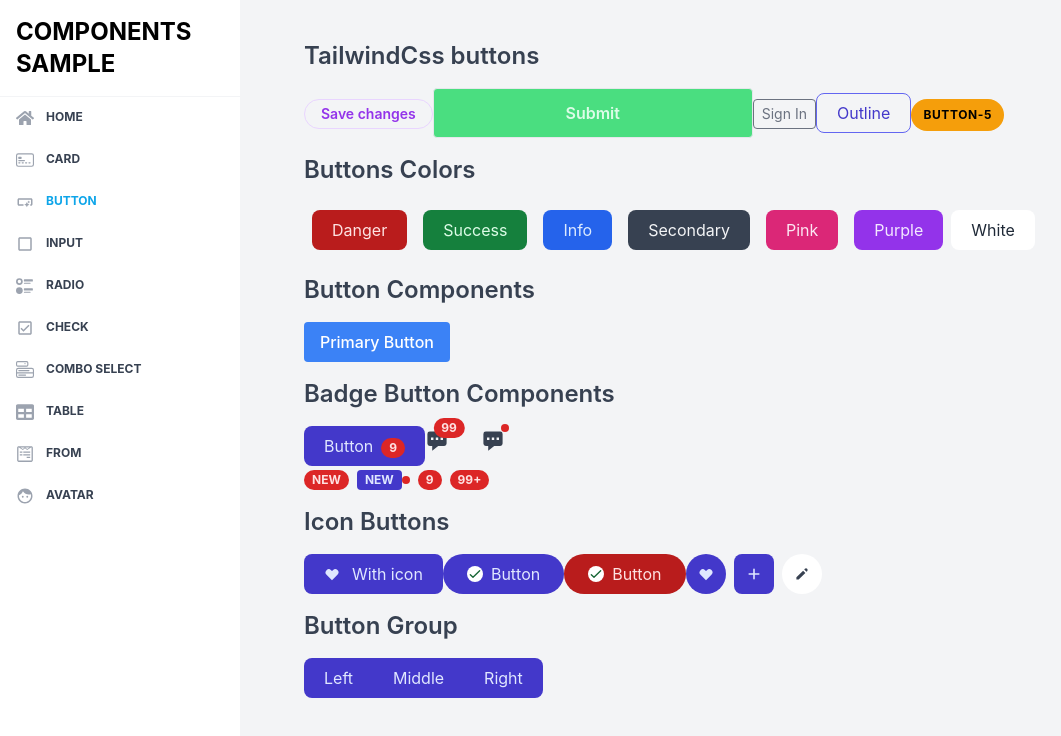
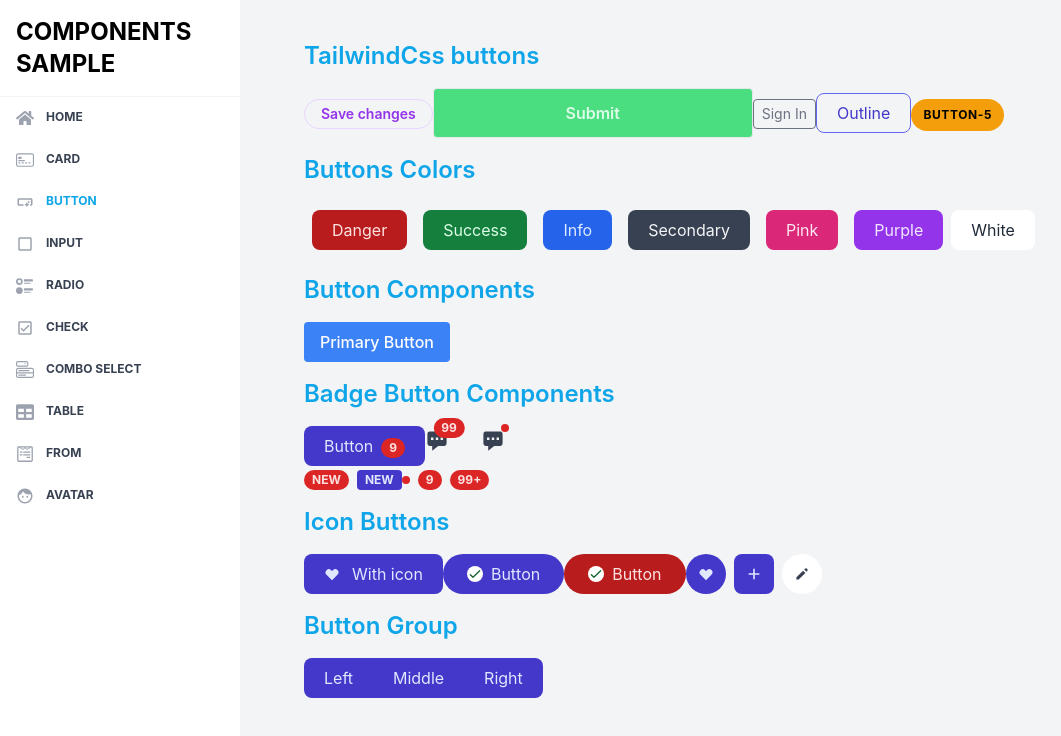
Before and after one commit to ellesis/tailwind-react, a React (Create React App) app: page /components/button in a window 1280 px wide. Shown: the top 736 px of the page, without its empty margins (0-1061 px from the left). Built offline with nearby package versions, Linux system fonts and the light colour scheme.

Commit message:
Fix subtitle css

```diff
--- a/src/index.css
+++ b/src/index.css
@@ -43,7 +43,7 @@
   }
 
   .subtitle {
-    @apply text-gray-700 text-2xl font-semibold py-4;
+    @apply text-sky-500 text-2xl font-semibold py-4;
   }
 
   /* Buttons */
```
